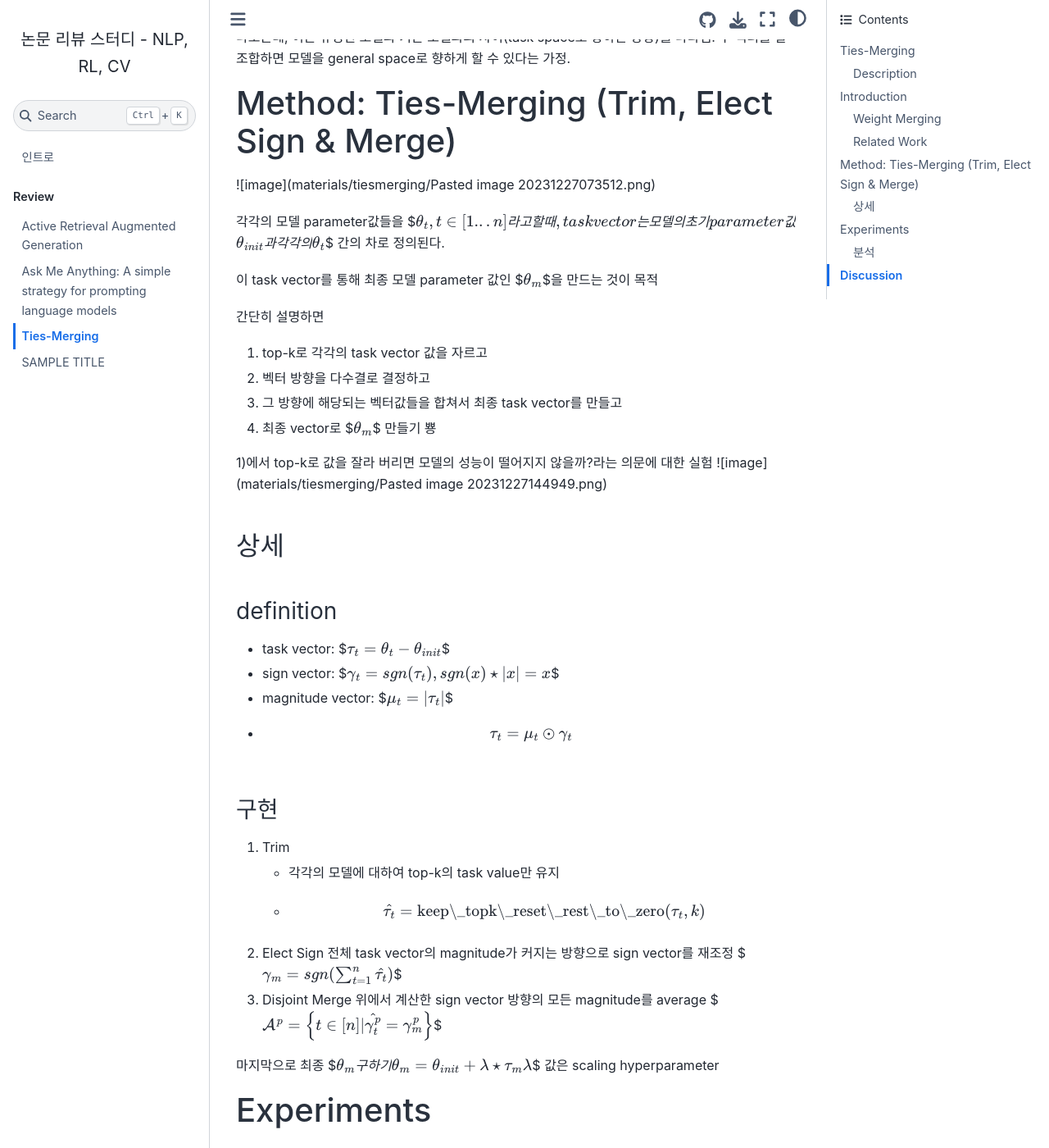
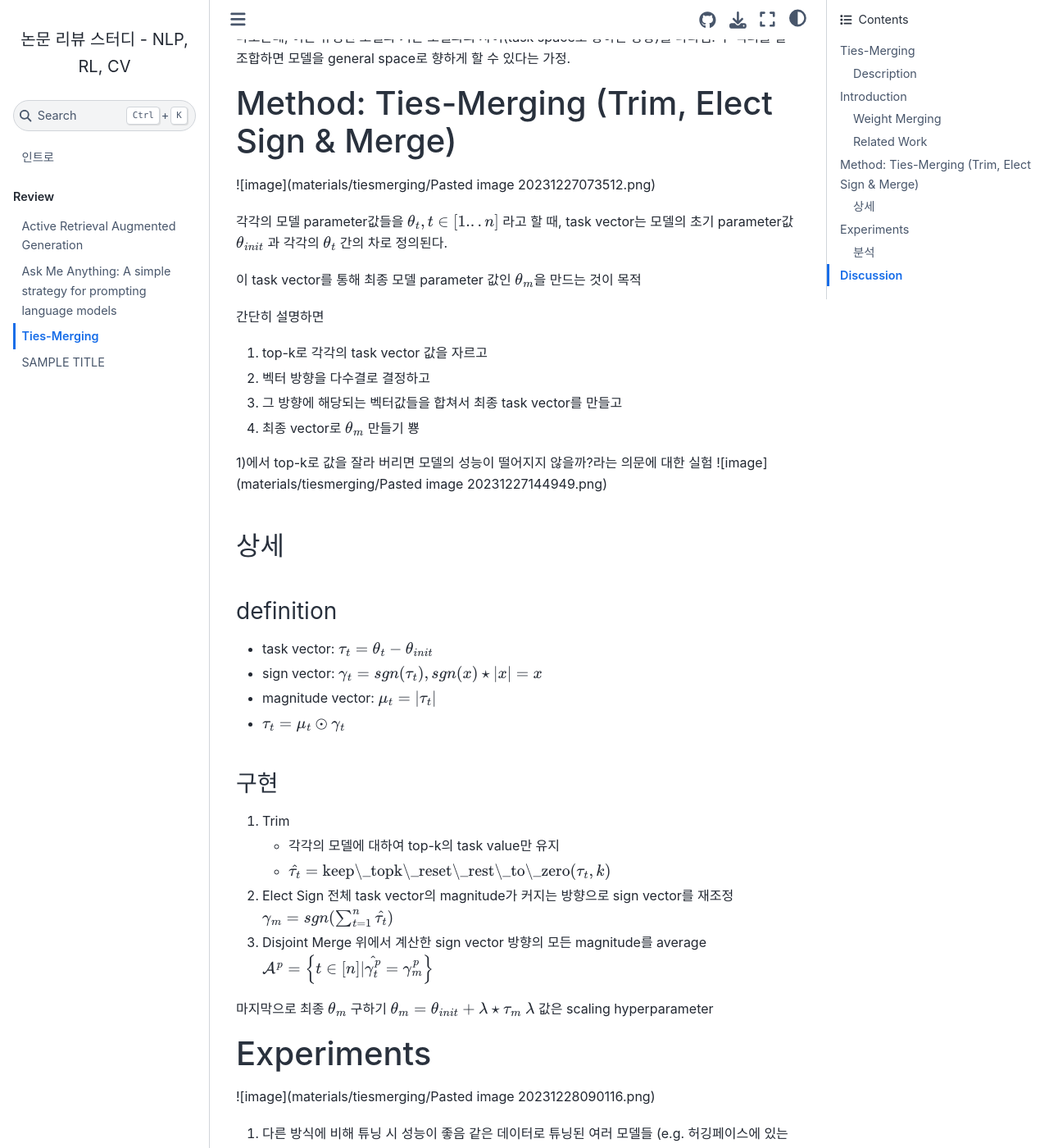
Before and after one commit to lynnminn/Paper-review-study, a Jupyter Book: the page built from _posts/paper-review/Ties-Merging.md, in a window 1280 px wide and 1400 px high, scrolled down 1975 px. Shown: the whole window at 82% size. Built offline with Jupyter Book 1.0.4 settings and Sphinx 7.4.7 and the Sphinx Book theme 1.1.4, drawn with Linux system fonts in a browser that asks for light colours.

```diff
--- a/_posts/paper-review/Ties-Merging.md
+++ b/_posts/paper-review/Ties-Merging.md
@@ -56,15 +56,15 @@
 # Method: Ties-Merging (Trim, Elect Sign & Merge)
 ![image](materials/tiesmerging/Pasted image 20231227073512.png)
 
-각각의 모델 parameter값들을 $$\theta_{t}, t \in [1...n]$$ 라고 할 때, task vector는 모델의 초기 parameter값 $$\theta_{init}$$ 과 각각의 $$\theta_t$$ 간의 차로 정의된다.
+각각의 모델 parameter값들을 $\theta_{t}, t \in [1...n]$ 라고 할 때, task vector는 모델의 초기 parameter값 $\theta_{init}$ 과 각각의 $\theta_t$ 간의 차로 정의된다.
 
-이 task vector를 통해 최종 모델 parameter 값인 $$\theta_{m}$$을 만드는 것이 목적
+이 task vector를 통해 최종 모델 parameter 값인 $\theta_{m}$을 만드는 것이 목적
 
 간단히 설명하면
 1) top-k로 각각의 task vector 값을 자르고
 2) 벡터 방향을 다수결로 결정하고
 3) 그 방향에 해당되는 벡터값들을 합쳐서 최종 task vector를 만들고
-4) 최종 vector로 $$\theta_m$$ 만들기 뿅
+4) 최종 vector로 $\theta_m$ 만들기 뿅
 
 1)에서 top-k로 값을 잘라 버리면 모델의 성능이 떨어지지 않을까?라는 의문에 대한 실험
 ![image](materials/tiesmerging/Pasted image 20231227144949.png)
@@ -72,29 +72,29 @@
 
 ## 상세
 #### definition
-* task vector: $$\tau_{t} = \theta_{t} - \theta_{init}$$
-* sign vector: $$\gamma_{t} = sgn(\tau_t), sgn(x) \star |x| = x$$
-* magnitude vector: $$\mu_t = |\tau_t|$$
-* $$\tau_t = \mu_t \odot \gamma_t$$
+* task vector: $\tau_{t} = \theta_{t} - \theta_{init}$
+* sign vector: $\gamma_{t} = sgn(\tau_t), sgn(x) \star |x| = x$
+* magnitude vector: $\mu_t = |\tau_t|$
+* $\tau_t = \mu_t \odot \gamma_t$
 
 #### 구현
 
 1. Trim
    * 각각의 모델에 대하여 top-k의 task value만 유지
-   * $$\hat{\tau_t} = \text{keep\_topk\_reset\_rest\_to\_zero}(\tau_t, k)$$
+   * $\hat{\tau_t} = \text{keep\_topk\_reset\_rest\_to\_zero}(\tau_t, k)$
 
 2. Elect Sign
    전체 task vector의 magnitude가 커지는 방향으로 sign vector를 재조정
-   $$\gamma_m = sgn(\sum_{t=1}^{n}{\hat{\tau_t}})$$
+   $\gamma_m = sgn(\sum_{t=1}^{n}{\hat{\tau_t}})$
 
 3. Disjoint Merge
    위에서 계산한 sign vector 방향의 모든 magnitude를 average
-   $$\mathcal{A}^p = \left\{ t \in [n] | \hat{\gamma_t^p} = \gamma_m^p \right\}$$
+   $\mathcal{A}^p = \left\{ t \in [n] | \hat{\gamma_t^p} = \gamma_m^p \right\}$
 
 
-마지막으로 최종 $$\theta_m$$ 구하기
-   $$\theta_m = \theta_{init} + \lambda \star \tau_m$$
-$$\lambda$$ 값은 scaling hyperparameter
+마지막으로 최종 $\theta_m$ 구하기
+   $\theta_m = \theta_{init} + \lambda \star \tau_m$
+$\lambda$ 값은 scaling hyperparameter
 
 
 # Experiments
```
